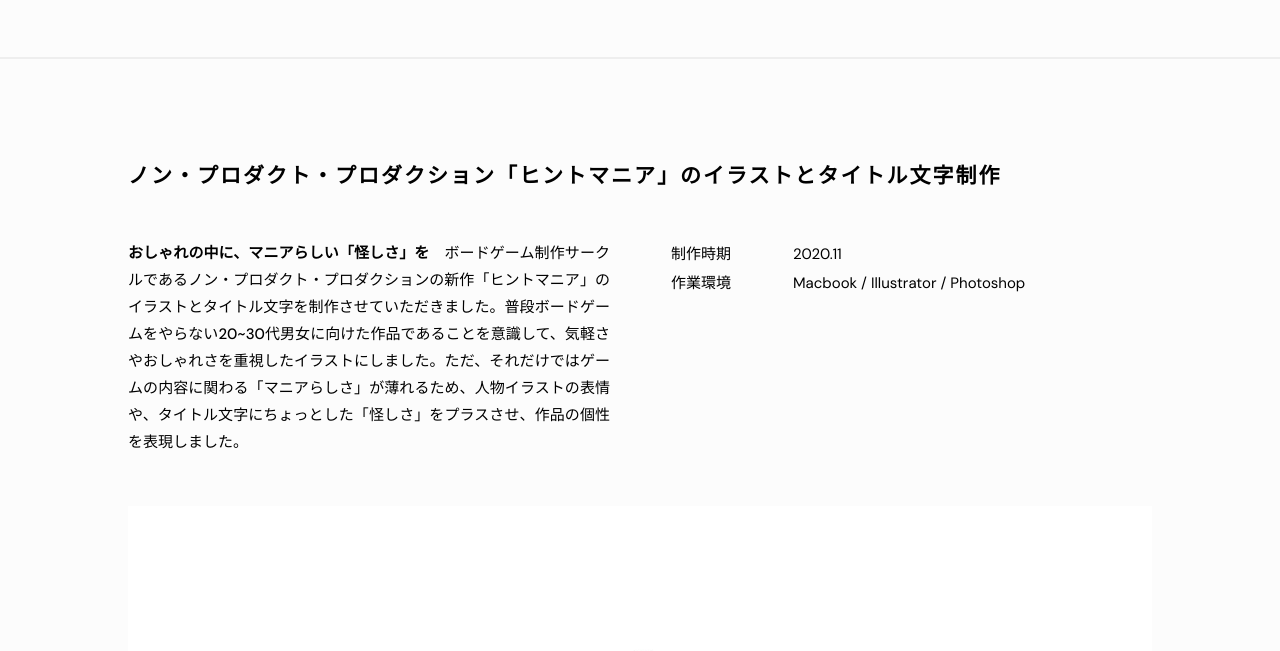
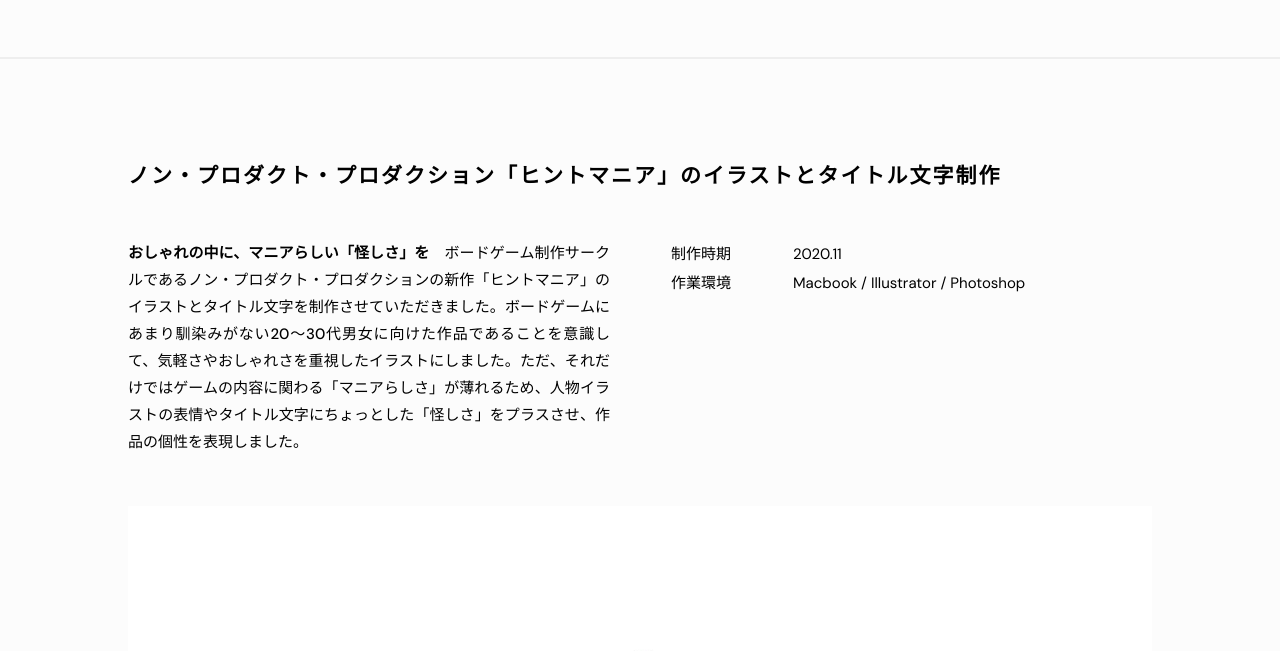
Before and after one commit to yuki-n-4122/nakamura-yuki, a plain HTML site: page docs/works/2020/24120201101.html in a window 1280 px wide. Shown: the part 140-791 px from the top of the page. Drawn offline with Linux system fonts and the light colour scheme.

Commit message:
WORKS（24120201101）の文言変更

```diff
--- a/docs/works/2020/24120201101.html
+++ b/docs/works/2020/24120201101.html
@@ -60,7 +60,7 @@
       </div>
       <div class="row">
         <div class="col-xs-12 col-sm-6 pr_pc">
-          <p class="single_body"><b class="single_concept">おしゃれの中に、マニアらしい「怪しさ」を</b>ボードゲーム制作サークルであるノン・プロダクト・プロダクションの新作「ヒントマニア」のイラストとタイトル文字を制作させていただきました。普段ボードゲームをやらない20~30代男女に向けた作品であることを意識して、気軽さやおしゃれさを重視したイラストにしました。ただ、それだけではゲームの内容に関わる「マニアらしさ」が薄れるため、人物イラストの表情や、タイトル文字にちょっとした「怪しさ」をプラスさせ、作品の個性を表現しました。</p>
+          <p class="single_body"><b class="single_concept">おしゃれの中に、マニアらしい「怪しさ」を</b>ボードゲーム制作サークルであるノン・プロダクト・プロダクションの新作「ヒントマニア」のイラストとタイトル文字を制作させていただきました。ボードゲームにあまり馴染みがない20〜30代男女に向けた作品であることを意識して、気軽さやおしゃれさを重視したイラストにしました。ただ、それだけではゲームの内容に関わる「マニアらしさ」が薄れるため、人物イラストの表情やタイトル文字にちょっとした「怪しさ」をプラスさせ、作品の個性を表現しました。</p>
         </div>
         <div class="col-xs-12 col-sm-6 pl_pc">
           <table class="table_single">
```
